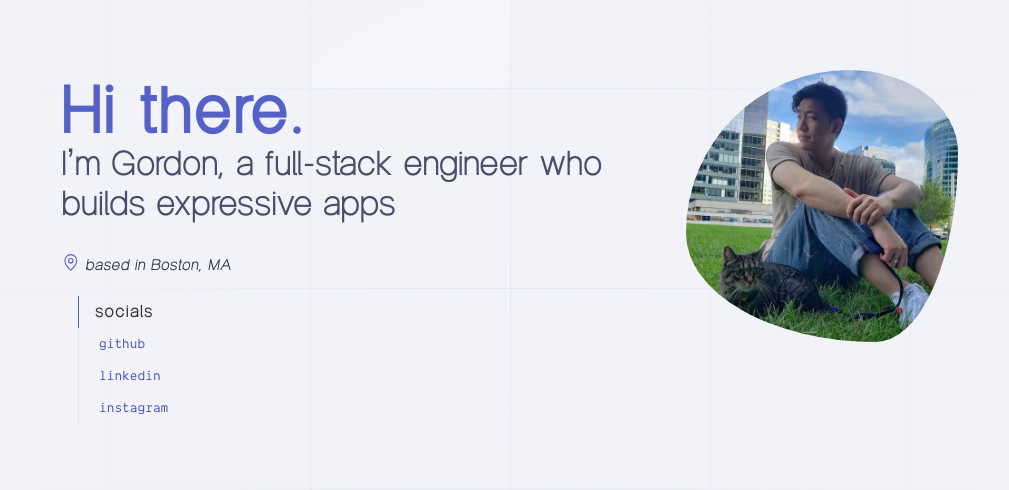
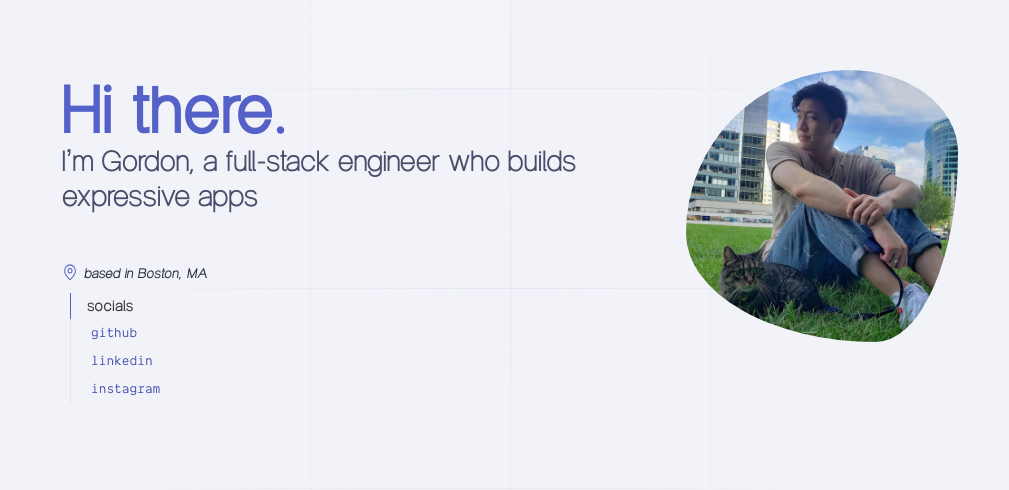
Before and after one commit to imgta/imgta.dev, a React (Vite) app: page / in a window 1280 px wide. Shown: the part 191-681 px from the top of the page, without its empty margins (130-1139 px from the left). Built offline with nearby package versions, Linux system fonts and the light colour scheme; no server answers.

Commit message:
chore: audit/update deps, slight ui refactor

```diff
--- a/src/components/Header.tsx
+++ b/src/components/Header.tsx
@@ -37,12 +37,14 @@ export function Header({
   return (
     <section
       id={hashId}
-      className="scroll-mt-[6.5rem]"
+      className="scroll-mt-26"
     >
       <div className={cn('flex', headerClass)}>
         <div>
           {cli &&
-            <samp className={cn('flex items-center gap-1 text-gt-700/50 dark:text-gt-50/30 tracking-[-0.075em] select-none', cliJustify, cliMargin)}>
+            <samp
+              className={cn('flex items-center gap-1 text-gt-700/50 dark:text-gt-50/30 tracking-[-0.075em] select-none -mb-1', cliJustify, cliMargin)}
+            >
               <span className="font-inter text-content-800/25 dark:text-gt-500/55 text-xs scale-y-125 scale-x-75">&gt;</span>
               <p className="font-dankmono text-sm">{cli}</p>
             </samp>
--- a/src/components/Projects.tsx
+++ b/src/components/Projects.tsx
@@ -272,7 +272,7 @@ function ProjectCard({ project }: { project: Project; }) {
                       >
                         <p className="flex gap-1.5 text-foreground">
                           <span>{Icon}</span>
-                          <span className="text-[.9rem] tracking-tighter">
+                          <span className="text-[.9rem] -tracking-[.075em]">
                             {label}
                           </span>
                         </p>
--- a/src/components/TechStack.tsx
+++ b/src/components/TechStack.tsx
@@ -58,48 +58,45 @@ function computeBitmasks(techs: TechItem[], tagIndex: Map<string, number>) {
 }
 
 const tagIndices = mapTagBitPosition(STACK);
-const techBitmasks = computeBitmasks(STACK, tagIndices);
+const techBitmasks: (TechItem & { mask: number; })[] = computeBitmasks(STACK, tagIndices);
 
 //------------------------------------------------------------
 
 export function TechStack() {
   const [hoverMask, setHoverMask] = useState<number>(0);
 
-  function updateBitmask(e: React.SyntheticEvent<HTMLElement>) {
-    const el = (e.target as HTMLElement).closest<HTMLAnchorElement>('a[data-id]');
-    const mask = el ? Number(el.dataset.mask) : 0;
-    if (!Number.isNaN(mask)) setHoverMask(mask);
-  }
-
-  function clearBitmask(e: React.SyntheticEvent<HTMLElement>) {
-    const ul = e.currentTarget as HTMLElement;
-    if (!ul.contains((e as any).relatedTarget)) setHoverMask(0);
+  function handleBlur(e: React.FocusEvent<HTMLUListElement>) {
+    if (!e.currentTarget.contains(e.relatedTarget)) {
+      setHoverMask(0); // clear bitmask only when focus moves outside of <ul>
+    }
   }
 
   return (
-    <ul role="list" aria-labelledby="skills"
+    <ul
+      role="list" aria-labelledby="skills"
       className="grid grid-cols-3 sm:grid-cols-5 gap-y-6 sm:gap-y-8 sm:gap-x-4 xl:gap-x-8"
-      onMouseOver={updateBitmask}
-      onMouseOut={clearBitmask}
-      onFocus={updateBitmask}
-      onBlur={clearBitmask}
+      onMouseLeave={() => setHoverMask(0)}
+      onBlur={handleBlur}
     >
       {techBitmasks.map(({ key, mask }) => {
         const tech = TECHS[key];
         if (!tech) return null;
 
-        const active = hoverMask !== 0 && (mask & hoverMask) !== 0;
-        const dim = hoverMask !== 0 && !active;
+        const { name, href } = tech;
+
+        const active = !!(mask & hoverMask);
+        const dim = !!hoverMask && !active;
 
         return (
-          <li key={tech.name} className="space-y-2">
+          <li
+            className="space-y-2"
+            key={name}
+          >
             <a
-              title={tech.name}
-              href={tech.href}
               target="_blank" rel="noopener noreferrer"
-              aria-label={`Visit the official ${tech.name} website`}
-              data-id={tech.name}
-              data-mask={mask}
+              aria-label={`Visit the official ${name} website`}
+              title={name}
+              href={href}
               className={cn(
                 'flex justify-center my-1.5 transition-[transform,opacity,filter] duration-200 ease-in-out',
                 {
@@ -107,12 +104,17 @@ export function TechStack() {
                   'opacity-25 grayscale-50': dim,
                 }
               )}
+              onMouseEnter={() => setHoverMask(mask)}
+              onFocus={() => setHoverMask(mask)}
             >
-              <IconSvg name={tech.name} className="size-9" />
+              <IconSvg
+                className="size-9"
+                name={name}
+              />
             </a>
 
             <p className="block truncate text-center pointer-events-none text-xs sm:text-sm text-foreground dark:text-content-400/90">
-              {tech.name}
+              {name}
             </p>
           </li>
         );
@@ -123,12 +125,12 @@ export function TechStack() {
 
 //------------------------------------------------------------
 
-interface TechFlexProps { stack: string[]; iconClass?: string; }
+interface TechFlexProps {
+  stack: string[];
+  iconClass?: string;
+}
 
-export function TechFlex({
-  stack,
-  iconClass = '',
-}: TechFlexProps) {
+export function TechFlex({ stack, iconClass = '' }: TechFlexProps) {
   return (
     <section className="flex flex-row items-center mx-auto gap-1 sm:gap-2">
       {stack.map(name => {
@@ -136,10 +138,13 @@ export function TechFlex({
           .replace(/^aws\s+/i, '')  // strip leading 'AWS'
           .replace(/[\s.]+/g, '')   // strip whitespace, periods
           .toLowerCase();
+
         const tech = TECHS[key];
-        const { href } = TECHS[key] ?? '#';
+        if (!tech) return null;
 
-        return (tech &&
+        const href = tech.href ?? '#';
+
+        return (
           <a
             key={key}
             href={href}
@@ -147,10 +152,13 @@ export function TechFlex({
             target='_blank' rel="noopener noreferrer"
             className="group flex hover:cursor-pointer"
           >
-            <IconSvg name={name} className={cn(
-              'size-7 group-hover:saturate-150 group-hover:brightness-125',
-              iconClass,
-            )} />
+            <IconSvg
+              className={cn(
+                'size-7 group-hover:saturate-150 group-hover:brightness-125',
+                iconClass,
+              )}
+              name={name}
+            />
             <span
               className="max-w-0 overflow-x-hidden h-full my-auto whitespace-nowrap
               font-neuvetica font-medium text-sm text-foreground/80 tracking-wider lowercase
@@ -159,9 +167,9 @@ export function TechFlex({
             >
               {name}
             </span>
-          </a>);
-      }
-      )}
+          </a>
+        );
+      })}
     </section>
   );
 }
--- a/src/components/ui/highlight-link.tsx
+++ b/src/components/ui/highlight-link.tsx
@@ -27,9 +27,9 @@ export function HighlightLink({
       <mark
         className="group bg-transparent hover:before:bg-amber-100/75 dark:hover:before:bg-amber-100/60
                   text-gt-700 hover:text-content dark:text-content-400 dark:hover:text-content-50
-                  before:absolute before:-inset-x-2 before:-inset-y-0.5 before:z-0"
+                  before:absolute before:-inset-x-2 before:-inset-y-0.5 before:-z-1"
       >
-        <span className="group-hover:opacity-95 before:z-[1]">
+        <span className="group-hover:opacity-95 before:z-1">
           {children}
         </span>
       </mark>
@@ -42,7 +42,7 @@ export function HighlightLink({
       asChild
       size={size}
       variant="link"
-      className={cn('flex justify-start p-0 hover:no-underline', className)}
+      className={cn('flex justify-start px-0 py-1 hover:no-underline h-fit', className)}
     >
       {
         to
--- a/src/routes/__root.tsx
+++ b/src/routes/__root.tsx
@@ -36,7 +36,7 @@ const navLinks: NavigationLink[] = [
     name: 'Contact',
     title: 'Contact info',
     to: '/',
-    hash: 'contact',
+    hash: 'contact-me',
     activeOptions: { exact: true, includeHash: true }
   },
   {
@@ -97,7 +97,7 @@ export const Route = createRootRoute({
                     className="font-dankmono lowercase text-[.92rem] tracking-tight px-0
                               text-gt-900 dark:text-content-400
                               hover:text-gt-700 dark:hover:text-gt-600
-                              [&.active]:pb-4 [&.active]:underline [&.active]:underline-offset-[0.5rem]
+                              [&.active]:pb-4 [&.active]:underline [&.active]:underline-offset-8
                               [&.active]:font-semibold [&.active]:text-gt-700"
                   >
                     {link.to
--- a/src/routes/index.tsx
+++ b/src/routes/index.tsx
@@ -23,7 +23,7 @@ function Index() {
     <div className="flex justify-center max-w-4xl mx-auto">
       <div>
         <svg aria-hidden="true"
-          className="absolute inset-x-0 top-[5rem] left-0 min-h-screen w-full -z-10
+          className="absolute inset-x-0 top-20 left-0 min-h-screen w-full -z-10
                       stroke-content-200/70 dark:stroke-content/50
                       mask-[radial-gradient(32rem_32rem_at_center,#fff,transparent)]"
         >
@@ -36,28 +36,35 @@ function Index() {
                             justify-center items-start"
         >
           <div>
-            <p className="font-neuvetica font-bold text-7xl text-gt-600 dark:text-gt-700 tracking-wide">Hi there.</p>
-            <h1 className="font-neuvetica text-3xl md:text-[2rem]/10 lg:text-4xl text-content-700/90 dark:text-content-400/90 sm:tracking-[0.0125em] md:text-pretty">
+            <p className="font-neuvetica font-bold text-7xl text-gt-600 dark:text-gt-700 [word-spacing:-0.125rem]">
+              Hi there.
+            </p>
+            <h1 className="font-neuvetica text-[1.9rem]/8.75 text-content-700/90 dark:text-content-400/90 [word-spacing:-0.05rem] text-pretty">
               I&#700;m Gordon, a full-stack engineer who builds expressive apps
             </h1>
 
-            <div className="font-neuvetica flex sm:grid items-start justify-between mt-4 sm:mt-0">
-              <address className="mt-1 sm:mt-8 mb-4 flex items-end gap-1 sm:gap-1.5 text-content-800/95 dark:text-foreground">
-                <MapPin className="size-[1.1rem] scale-y-105 origin-bottom stroke-gt-600 dark:stroke-gt-700 order-last sm:order-first" />
-                <span className="leading-4 font-normal tracking-wider">
-                  based in Boston, MA
+            <div className="font-neuvetica flex sm:grid items-start justify-between mt-[1.8rem] sm:mt-0">
+              <address
+                className="flex items-end gap-1 sm:gap-1.5
+                          mt-1 sm:mt-[3.3rem] mb-1
+                          text-content-800/95 dark:text-foreground"
+              >
+                <MapPin className="size-4 scale-y-110 origin-bottom stroke-gt-600 dark:stroke-gt-700 order-last sm:order-first" />
+                <span className="leading-4 font-medium text-[.9rem] [word-spacing:.025rem]">
+                  based in
+                  <span className="tracking-wide"> Boston, MA</span>
                 </span>
               </address>
 
-              <nav aria-label="Social" className="sm:p-4 sm:pt-2 order-first sm:order-none">
-                <h2 className="font-medium text-lg tracking-[0.075em] text-foreground/90 dark:text-gt-600 border-l border-gt-600 dark:border-gt-700 pl-4 pb-1">
+              <nav aria-label="Social" className="sm:p-2 sm:pt-2 order-first sm:order-0">
+                <h2 className="font-medium tracking-wide text-base text-foreground/90 dark:text-gt-600 border-l border-gt-600 dark:border-gt-700 pl-4 pb-0.5">
                   socials
                 </h2>
                 <ul>
                   {SOCIALS.map(({ name, href }) =>
                     <li
                       key={name}
-                      className="w-fit border-l border-border pl-4"
+                      className="w-fit border-l border-border pl-1.5 hover:border-gt-300/70"
                     >
                       <HighlightLink
                         href={href}
@@ -65,7 +72,9 @@ function Index() {
                         aria-label={name}
                         onClick={() => umami.track('social_click', { platform: name.toLowerCase() })}
                       >
-                        <span className="pl-1 dark:text-foreground">{name}</span>
+                        <span className="pl-3.5 dark:text-foreground">
+                          {name}
+                        </span>
                       </HighlightLink>
                     </li>
                   )}
@@ -75,7 +84,7 @@ function Index() {
 
           </div>
           <figure className="order-first md:order-last flex justify-center md:justify-start">
-            <div className="size-64 lg:size-[17rem] pointer-events-none select-none">
+            <div className="size-64 lg:size-68 pointer-events-none select-none">
               <img
                 src="/img/gta.jpg"
                 alt="Portrait of Gordon with his cat Pixel"
@@ -108,13 +117,14 @@ function Index() {
               </blockquote>
             </Header>
           </div>
+
           <Projects />
         </section>
 
         {/* CONTACT */}
         <section className="isolate my-24 max-w-md px-4 sm:max-w-xl mx-auto">
           <div>
-            <Header heading="contact" cli="ping imgta.dev" align="center">
+            <Header heading="contact me" cli="ping imgta.dev" align="center">
               <p className="font-neuvetica text-lg tracking-wider sm:tracking-[0.075em] text-left sm:text-center">
                 Let&#700;s collaborate, talk shop, and geek out.
               </p>
@@ -123,18 +133,20 @@ function Index() {
           <div className="mt-8 sm:mt-12 ml-auto max-w-sm sm:max-w-xl md:max-w-none">
             <div className="grid grid-cols-1 sm:grid-cols-2 gap-4 sm:gap-8 md:flex md:justify-evenly">
               {CONTACTS.map(({ label, href, text, ariaLabel, title }) => (
-                <div key={label} className="font-neuvetica w-1/3 sm:pl-6">
-                  <h3 className="font-medium text-[1.125rem]/7 tracking-[0.075em] text-foreground/90 dark:text-gt-600 border-l border-gt-600 dark:border-gt-700 pl-6">
+                <div key={label} className="font-neuvetica w-fit">
+                  <h3 className="font-medium text-[1.125rem]/7 tracking-[0.075em] text-foreground/90 dark:text-gt-600 border-l border-gt-600 dark:border-gt-700 pl-4">
                     {label}
                   </h3>
-                  <address className="tracking-wide not-italic border-l border-border pt-0 sm:pt-2 pl-6">
+                  <address className="tracking-wide not-italic border-l border-border pt-1 pl-2 hover:border-gt-300/70">
                     <HighlightLink
                       href={href}
                       title={title}
                       aria-label={ariaLabel}
                       onClick={() => umami.track('contact_click', { type: title.toLowerCase() })}
                     >
-                      <span className="sm:ml-0">{text}</span>
+                      <span className="pl-4 sm:ml-0">
+                        {text}
+                      </span>
                     </HighlightLink>
                   </address>
                 </div>
```
Also changed, not shown: package.json (+28 -23 lines), src/lib/utils.ts (+4 -4 lines), 2 other files (tests, documents, lock files or other folders).
